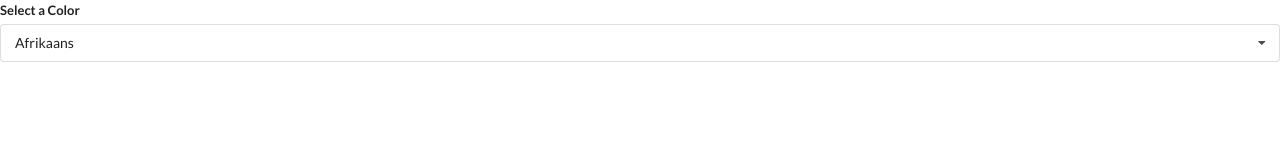
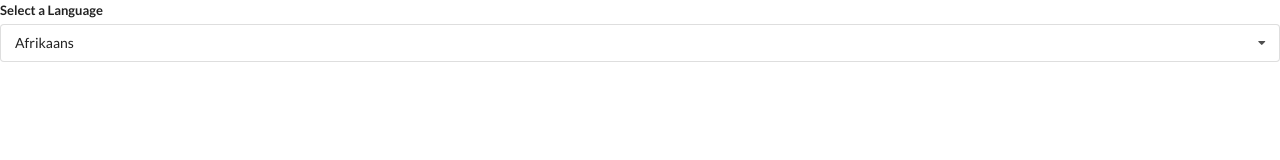
Before and after one commit to emilycritter/mrwr-hooks-tutorial-widgets, a React (Create React App) app: page / in a window 1280 px wide. Shown: the top 160 px of the page. Built offline with nearby package versions, Linux system fonts and the light colour scheme.

Commit message:
Adds label to Dropdown component so this text is configurable

```diff
--- a/src/App.js
+++ b/src/App.js
@@ -45,6 +45,7 @@
        <button onClick={() => setShowDropdown(!showDropdown)}>Toggle Dropdown</button>
        {showDropdown ?
          <Dropdown
+          label="Select a Color"
           selected={selectedColor}
           onSelectedChange={setSelectedColor}
           options={options}
--- a/src/components/Dropdown.js
+++ b/src/components/Dropdown.js
@@ -1,6 +1,6 @@
 import React, { useState, useEffect, useRef } from 'react';
 
-const Dropdown = ({ options, selected, onSelectedChange }) => {
+const Dropdown = ({ label, options, selected, onSelectedChange }) => {
   const [open, setOpen] = useState(false);
   const ref = useRef();
 
@@ -37,7 +37,7 @@
   return (
     <div ref={ref} className="ui form">
       <div className="field">
-        <label className="field">Select a Color</label>
+        <label className="field">{label}</label>
         <div onClick={() => setOpen(!open)} className={`ui selection dropdown ${open ? 'visible active' : ''}`}>
           <i className="dropdown icon"></i>
           <div className="text">{selected.label}</div>
--- a/src/components/Translate.js
+++ b/src/components/Translate.js
@@ -20,10 +20,11 @@
   return (
     <div>
       <Dropdown
-       selected={language}
-       onSelectedChange={setLanguage}
-       options={options}
-     />
+        label="Select a Language"
+        selected={language}
+        onSelectedChange={setLanguage}
+        options={options}
+      />
     </div>
   );
 };
```
